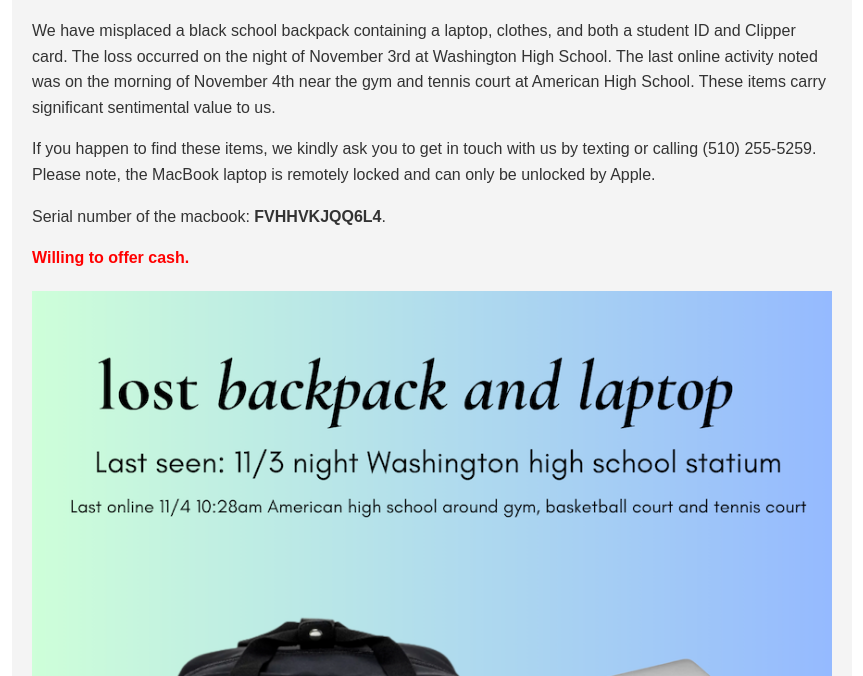
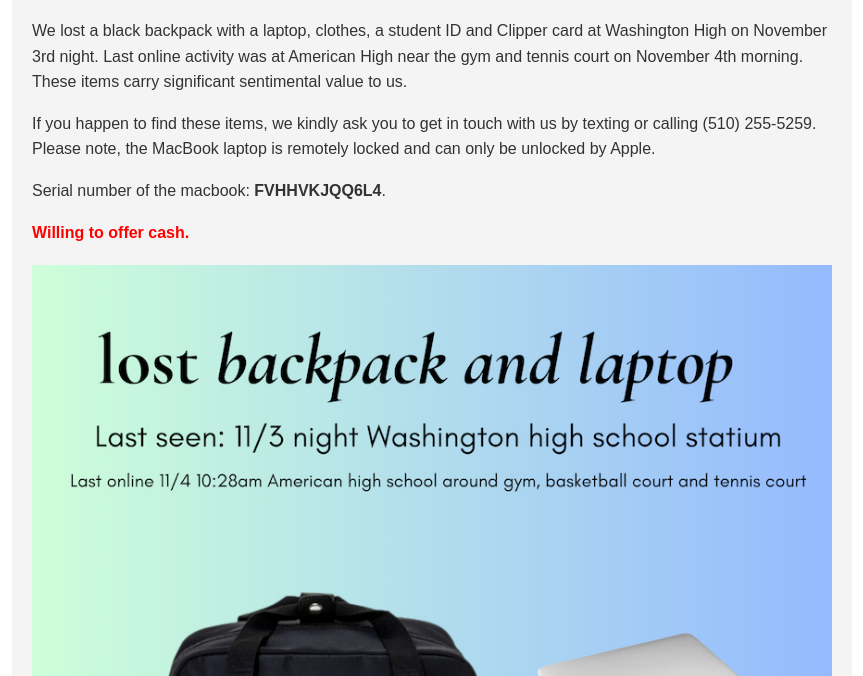
Before and after one commit to radiomusicians/radiomusicians.github.io, a plain HTML site: page index.html in a window 1280 px wide. Shown: the part 124-800 px from the top of the page, without its empty margins (208-1071 px from the left). Drawn offline with Linux system fonts and the light colour scheme.

Commit message:
Update index.html

```diff
--- a/index.html
+++ b/index.html
@@ -38,7 +38,7 @@
 <body>
   <div class="container">
     <h1 class="highlight">Lost Black School Backpack and Laptop</h1>
-    <p>We have misplaced a black school backpack containing a laptop, clothes, and both a student ID and Clipper card. The loss occurred on the night of November 3rd at Washington High School. The last online activity noted was on the morning of November 4th near the gym and tennis court at American High School. These items carry significant sentimental value to us.</p>
+    <p>We lost a black backpack with a laptop, clothes, a student ID and Clipper card at Washington High on November 3rd night. Last online activity was at American High near the gym and tennis court on November 4th morning. These items carry significant sentimental value to us.</p>
     <p>If you happen to find these items, we kindly ask you to get in touch with us by texting or calling (510) 255-5259. Please note, the MacBook laptop is remotely locked and can only be unlocked by Apple.</p>
     <p>Serial number of the macbook: <strong>FVHHVKJQQ6L4</strong>.</p>
     <p class="highlight">Willing to offer cash.</p>
```
